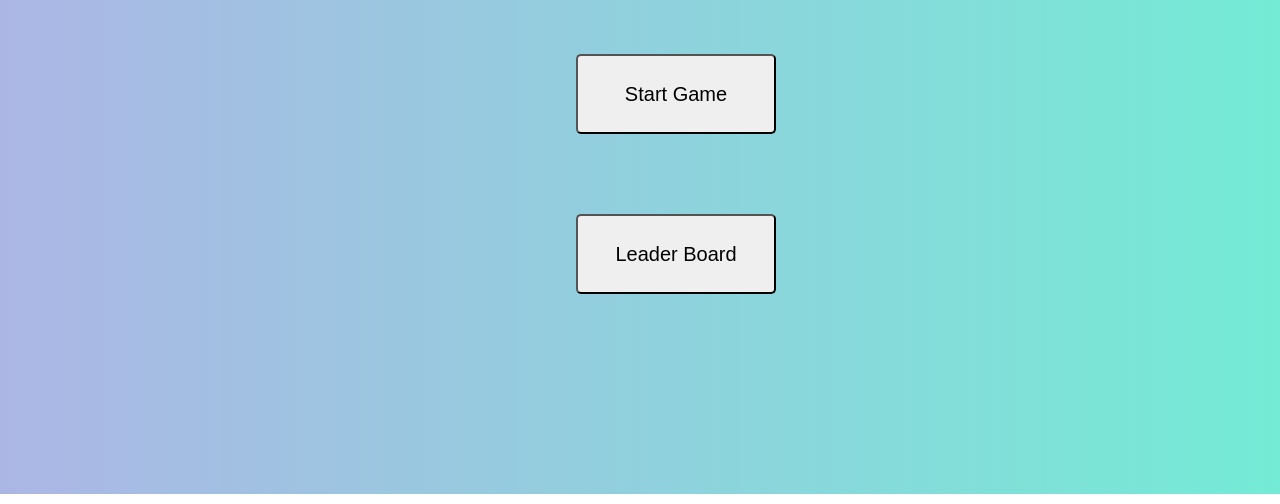
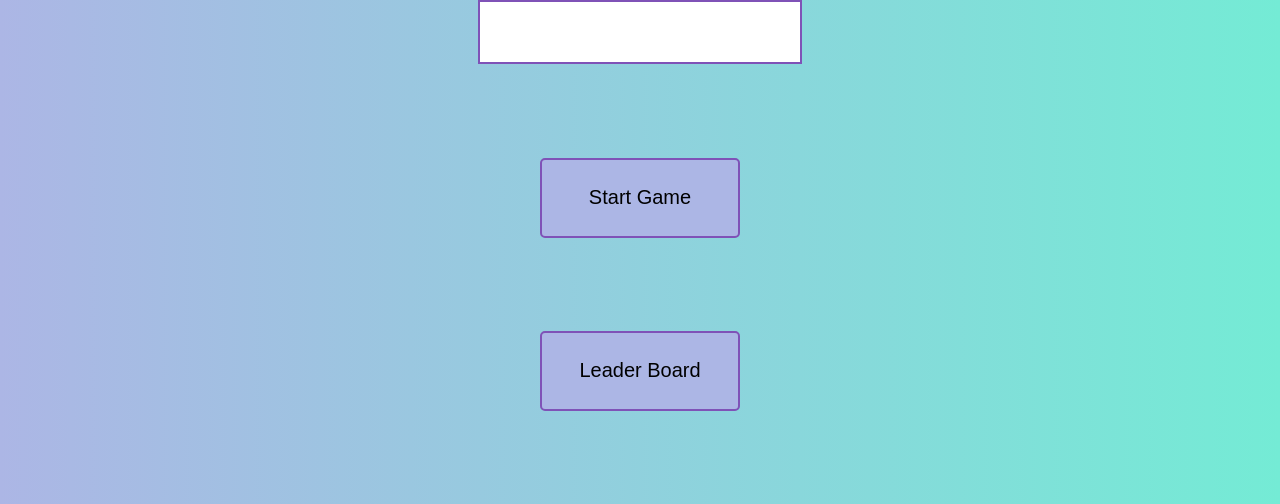
Before and after one commit to Nuchicken/m-moire-game, a plain HTML site: page index.html in a window 1280 px wide. Shown: the part 306-810 px from the top of the page. Drawn offline with Linux system fonts and the light colour scheme.

Commit message:
updated index.css

```diff
--- a/index.css
+++ b/index.css
@@ -1,10 +1,12 @@
+html,
+body {
+  height: 100%;
+}
 
 h1 {
-    position: fixed;
-    top: 23%;
-    left: 50%;
-    transform: translateX(-50%);
   font-size: 275%;
+  text-align: center;
+  color: #311e52;
 }
 
 input {
@@ -12,28 +14,25 @@ input {
   height: 40px;
   padding: 10px;
   font-size: 100%;
-    top: 30%;
-    left: 50%;
 }
 body {
   background: lightskyblue;
-  background: -webkit-linear-gradient(
-    to right,
-    #acb6e5,
-    #74ebd5
-  );
-  background: linear-gradient(
-    to right,
-    #acb6e5,
-    #74ebd5
-  );
+  background: -webkit-linear-gradient(to right, #acb6e5, #74ebd5);
+  background: linear-gradient(to right, #acb6e5, #74ebd5);
+  min-height: 100%;
 }
 
 .moving-input {
-  position: fixed;
-  top: 30%;
-  left: 50%;
-  transform: translateX(-50%);
+  border: #7f52b7 2px solid;
+}
+
+.leaderboard {
+  font-size: 20px;
+  width: 200px;
+  height: 80px;
+  border-radius: 5px;
+  border: #7f52b7 2px solid;
+  background-color: #acb6e5;
 }
 
 #startGameForm {
@@ -41,18 +40,15 @@ body {
   width: 200px;
   height: 80px;
   border-radius: 5px;
-  position: fixed;
-  top: 45%;
-  left: 45%;
-
+  border: #7f52b7 2px solid;
+  background-color: #acb6e5;
 }
 
-#leaderBoard {
-  font-size: 20px;
-  width: 200px;
-  height: 80px;
-  border-radius: 5px;
-  position: fixed;
-  top: 65%;
-  left: 45%;
+#container {
+  display: flex;
+  align-items: center;
+  flex-direction: column;
+  justify-content: space-evenly;
+  height: 100%;
+  margin: 10px 0;
 }
--- a/index.html
+++ b/index.html
@@ -1,31 +1,32 @@
 <!DOCTYPE html>
 <html lang="en">
   <head>
-  <meta charset="UTF-8">
-  <meta name="viewport" content="width=device-width, initial-scale=1.0">
+    <meta charset="UTF-8" />
+    <meta name="viewport" content="width=device-width, initial-scale=1.0" />
     <title>Memory Game</title>
-  <link rel="stylesheet" href="./index.css">
+    <link rel="stylesheet" href="./index.css" />
     <script defer src="./index.js" type="text/javascript"></script>
   </head>
-
   <body>
-  <div>
-    <form onsubmit="startGame(event)">
+      <form onsubmit="startGame(event)" id="container">
         <div>
           <h1>Choose Username</h1>
         </div>
 
         <div>
-            <input type="text" class="moving-input" id="username" name="username" required>
+          <input
+            type="text"
+            class="moving-input"
+            id="username"
+            name="username"
+            required
+          />
         </div>
 
         <button id="startGameForm" type="submit">Start Game</button>
+        <a href="./leaderboard.html">
+          <button class="leaderboard" type="button">Leader Board</button>
+        </a>
       </form>
-
-    <div>
-        <a href="./leaderboard.html">
-            <button id="leaderBoard" type="submit">Leader Board</button>
-        </a>
-    </div>
-</div>
   </body>
+</html>
```
Lines whose indentation alone changed are shown as unchanged.
